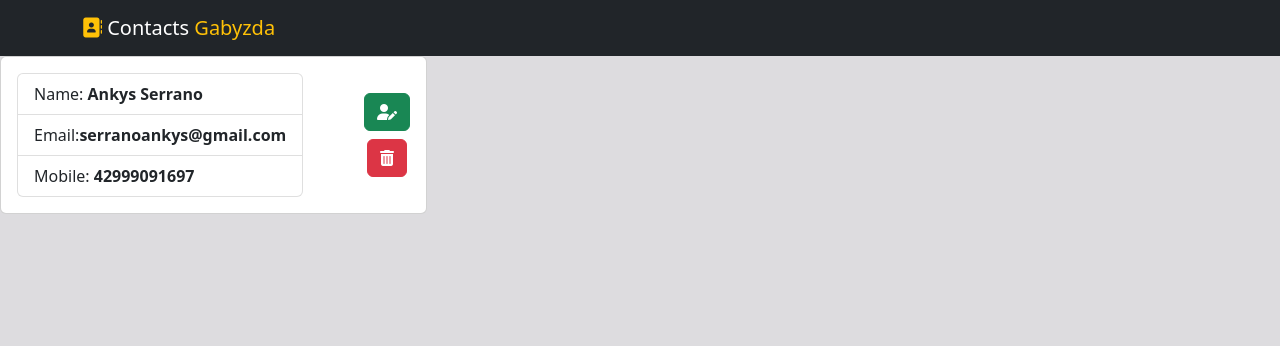
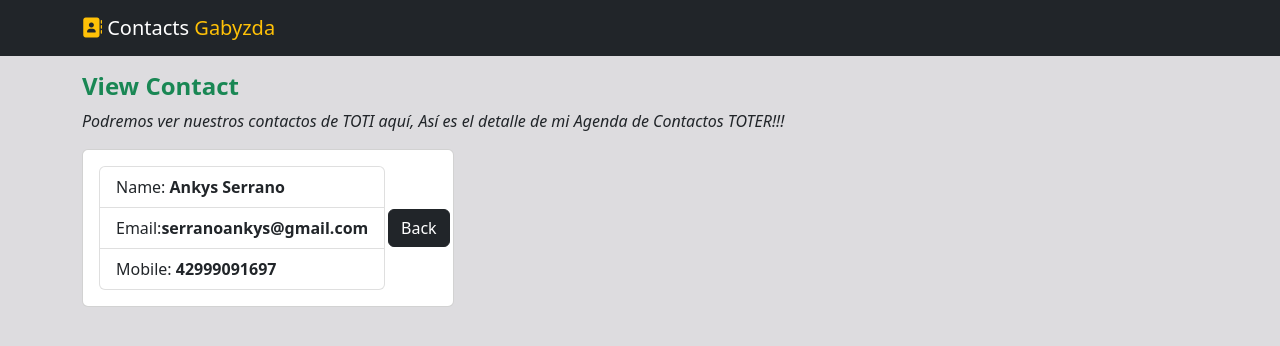
Before and after one commit to Gabyzda/agenda-contatos, a React (Create React App) app: page /contacts/view/1 in a window 1280 px wide. Shown: the top 346 px of the page. Built offline with nearby package versions, Linux system fonts and the light colour scheme.

Commit message:
Editado componente ViewContact

```diff
--- a/src/components/Contacts/ViewContact/ViewContact.js
+++ b/src/components/Contacts/ViewContact/ViewContact.js
@@ -4,11 +4,19 @@ import { Link } from 'react-router-dom';
 const ViewContact = () => {
     return (
         <>
-            <div className='col-md-4'>
+            <section className='add-contact p-3'>
+                <div className='container'>
+                <div className='row'>
+                        <div className='col'>
+                            <p className='h4 text-success fw-bold'>View Contact</p>
+                            <p className='fst-italic'>Podremos ver nuestros contactos de TOTI aquí, Así es el detalle de mi Agenda de Contactos TOTER!!!</p>
+                        </div>
+                    </div>
+                    <div className='col-md-4' >
                         <div className='card'>
                             <div className='card-body'>
                                 <div className='row align-items-center d-flex justify-content-around'>
-                                        <div className='col-md-10 d-flex flex-row'>
+                                    <div className='col-md-10 d-flex flex-row align-items-center'>
                                         <ul className='list-group'>
                                             <li className='list-group-item list-group-item-action'>
                                                 Name: <span className='fw-bold'>Ankys Serrano</span>
@@ -22,17 +30,16 @@ const ViewContact = () => {
                                         </ul>
                                     </div>
                                     <div className='col-md-2 d-flex flex-column align-items-center'>
-                                            <Link to={'/contacts/edit/:contactId'} className='btn btn-success my-1'>
-                                                <i className='fa fa-user-pen'/>
+                                        <Link to={'/contacts/list'} className='btn btn-dark'>
+                                            Back
                                         </Link>
-                                            <button className='btn btn-danger my-1'>
-                                                <i className='fa fa-trash-can'/>
-                                            </button>
                                     </div>
                                 </div>
                             </div>
                         </div>
                     </div>
+                </div>
+            </section>
         </>
     )
 };
```
Lines whose indentation alone changed are shown as unchanged.
